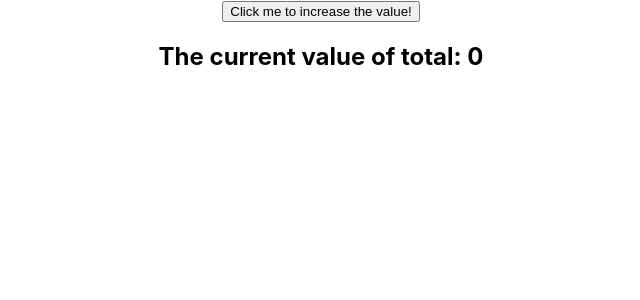
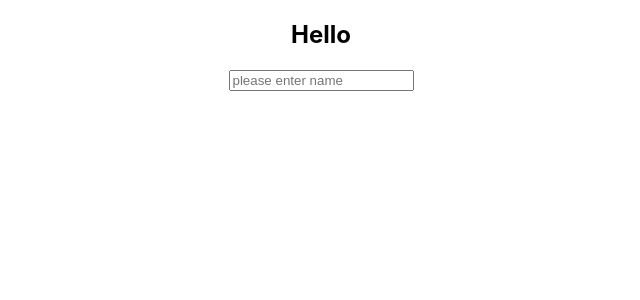
Before and after one commit to Reece-elder/22JanSoftware-React, a React (Create React App) app in the folder React/demo-project/: page / in a window 1280 px wide. Shown: the top 300 px of the page, without its empty margins (319-959 px from the left). Built offline with nearby package versions, Linux system fonts and the light colour scheme.

Commit message:
forms stuff

```diff
--- a/React/demo-project/src/App.js
+++ b/React/demo-project/src/App.js
@@ -3,6 +3,7 @@ import ArticlePage from './components/002-componentHierarchy/ArticlePage';
 import ContactCardManager from './components/003-props/ContactCardExercise/ContactCardManager';
 import Manager from './components/003-props/Manager';
 import StateManager from './components/004-state/StateManager';
+import HelloName from './components/005-forms/HelloName';
 import './css/App.css';
 
 // Within React, the data that is rendered is what each component (app.js) returns
@@ -20,7 +21,8 @@ function App() {
       {/* <ArticlePage/> */}
       {/* <Manager/> */}
       {/* <ContactCardManager/> */}
-      <StateManager/>
+      {/* <StateManager/> */}
+      <HelloName/>
     </div>
   );
 }
--- a/React/demo-project/src/components/004-state/StateButton.jsx
+++ b/React/demo-project/src/components/004-state/StateButton.jsx
@@ -1,7 +1,21 @@
-const StateButton = ({updateTotal}) => {
+
+// updateTotal = setTotal();
+const StateButton = ({updateTotal, total}) => {
+
+    // when the addTotal method runs it gets the value of total, and runs setTotal with total + 1
+    const addTotal = () => {
+        updateTotal(total + 1);
+    }
+
     return (
-        // When the button is clicked it should run the updateTotal Function
-        <button type="button" onClick={updateTotal}> Click me to increase the value! </button>
+        <>
+         {/* When the button is clicked it should run the updateTotal Function */}
+        <button type="button" onClick={addTotal}> Click me to increase the value! </button>
+
+        {/* When the button is clicked it subtracts 1 from total */}
+        <button type="button" onClick={() => {updateTotal(total - 1)}}> Click me to decrease the value! </button>
+        </>
+
      );
 }
 
--- a/React/demo-project/src/components/004-state/StateManager.jsx
+++ b/React/demo-project/src/components/004-state/StateManager.jsx
@@ -11,13 +11,14 @@ const StateManager = () => {
     // takes the current value of total, increases it by 1
     const updateTotal = () => {
         setTotal(total + 1);
-    }
+    };
 
     return (
         // Our button takes in a custom function to increase the value
         // Our counter just takes in the state we created
         <>
-            <StateButton updateTotal={updateTotal}/>
+        {/* Rather than passing in our updateTotal function, I can pass in my setter */}
+            <StateButton updateTotal={setTotal} total={total}/>
             <Counter total={total}/>
         </>
 
--- /dev/null
+++ b/React/demo-project/src/components/005-forms/HelloName.jsx
@@ -0,0 +1,17 @@
+import {useState} from 'react';
+const HelloName = () => {
+
+    // Implement state for a value called name, name is equal to '' as default
+    const[name, setName] = useState('');
+
+    return (
+        <div>
+            <h2> Hello {name} </h2>
+            {/* OnChange -> Creates an 'event' whenever it detects a change, the event contains the value of the input field */}
+            <input type="text" name='name field' placeholder='please enter name' value={name} onChange={(event) => setName(event.target.value)}/>
+        </div>
+
+     );
+}
+
+export default HelloName;
```
